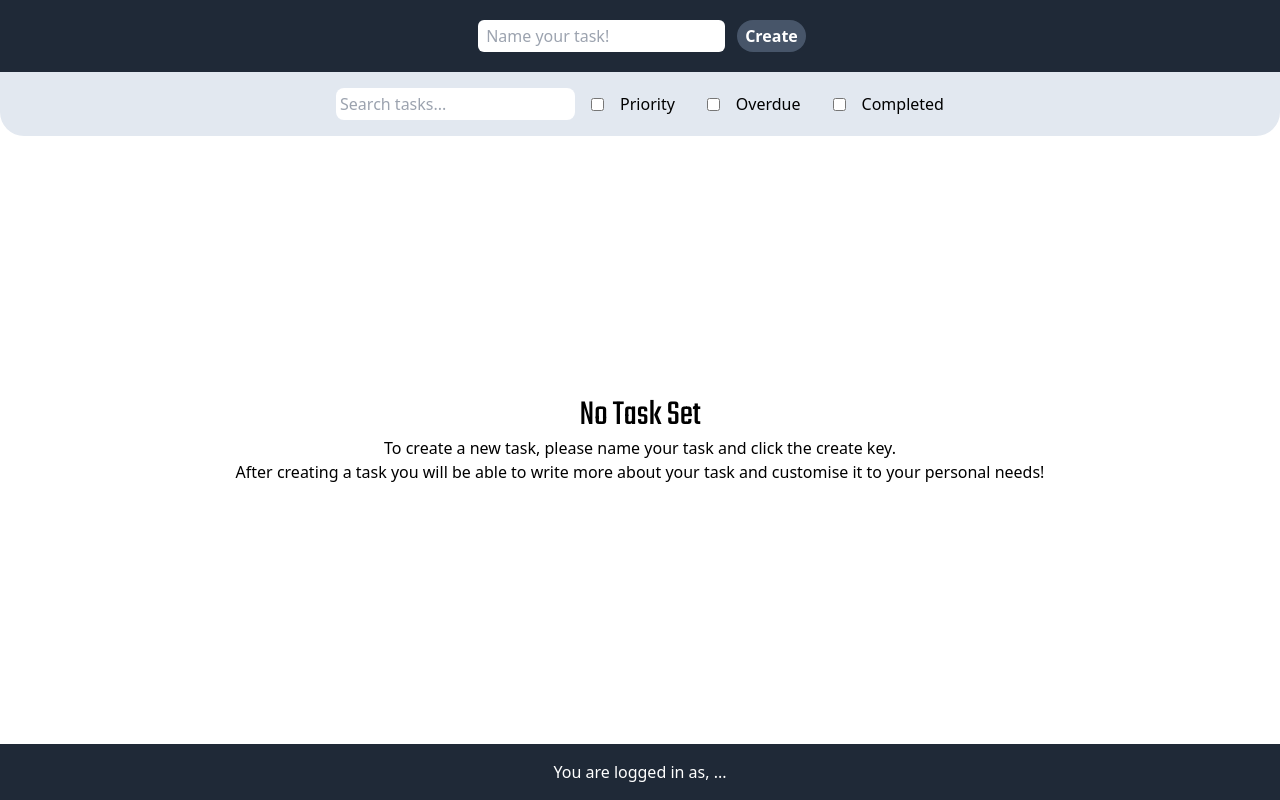
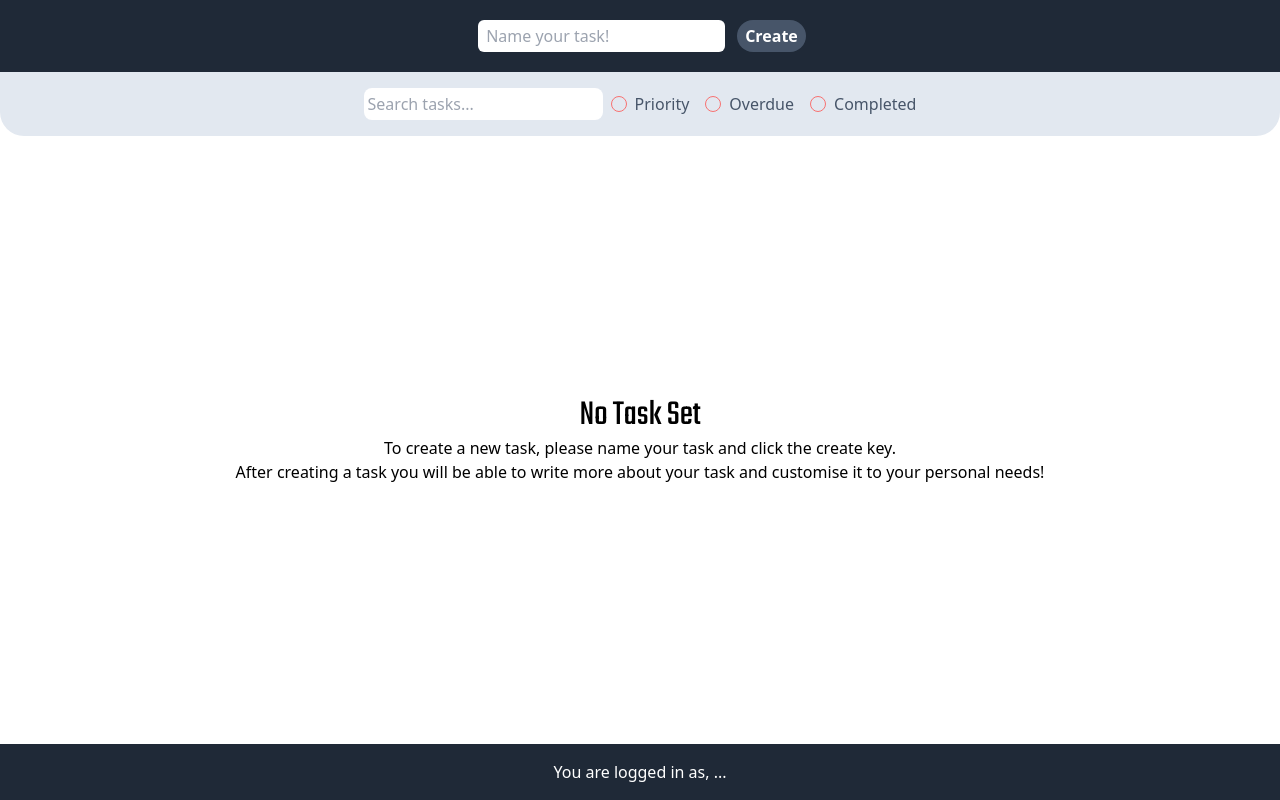
Before and after one commit to Sizimon/REACT-TODO-APP, a React (Vite) app in the folder todo-app/: page / in a window 1280 px wide. Built offline with nearby package versions, Linux system fonts and the light colour scheme.

Commit message:
Feat: Adjust checkbox styling.

```diff
--- a/todo-app/src/components/TodoList.jsx
+++ b/todo-app/src/components/TodoList.jsx
@@ -58,16 +58,49 @@ export default function TodoList({ todos, setTodos }) {
 
     return (
         <>
-            <div className="flex flex-row justify-evenly md:justify-center md:gap-4  items-center bg-slate-200 p-4 rounded-b-3xl">
+            <div className="flex flex-row justify-evenly md:justify-center md:gap-2  items-center bg-slate-200 p-4 rounded-b-3xl">
                 <input
                     type="text"
                     placeholder="Search tasks..."
                     className="rounded-lg p-1"
                     onChange={(e) => setSearchTerm(e.target.value)}
                 />
-                <input type="checkbox" name="priority" id="priority" value="priority" onChange={(e) => setPriorityChecked(e.target.checked)} /><label htmlFor="priority">Priority</label><br />
-                <input type="checkbox" name="overdue" id="overdue" value="overdue" onChange={(e) => setOverdueChecked(e.target.checked)} /><label htmlFor="overdue">Overdue</label><br />
-                <input type="checkbox" name="completed" id="completed" value="completed" onChange={(e) => setCompletedChecked(e.target.checked)} /><label htmlFor="completed">Completed</label>
+                <input
+                    type="checkbox"
+                    name="priority"
+                    id="priority"
+                    value="priority"
+                    onChange={(e) => setPriorityChecked(e.target.checked)}
+                    className="peer relative appearance-none
+                    w-4 h-4 border
+                    rounded-full border-red-400
+                    cursor-pointer
+                    checked:bg-amber-500"/>
+                <label htmlFor="priority" className="text-slate-600">Priority</label><br />
+                <input
+                    type="checkbox"
+                    name="overdue"
+                    id="overdue"
+                    value="overdue"
+                    onChange={(e) => setOverdueChecked(e.target.checked)}
+                    className="peer relative appearance-none
+                    w-4 h-4 border
+                    rounded-full border-red-400
+                    cursor-pointer
+                    checked:bg-red-500" />
+                <label htmlFor="overdue" className="text-slate-600">Overdue</label><br />
+                <input
+                    type="checkbox"
+                    name="completed"
+                    id="completed"
+                    value="completed"
+                    onChange={(e) => setCompletedChecked(e.target.checked)}
+                    className="peer relative appearance-none
+                    w-4 h-4 border
+                    rounded-full border-red-400
+                    cursor-pointer
+                    checked:bg-green-500" />
+                <label htmlFor="completed" className="text-slate-600">Completed</label>
                 {/* <span className="bg-white p-1 rounded-lg flex flex-row items-center gap-1">Filter <FaAngleDown /></span> */}
             </div>
             {todos.length === 0 ? (
```
